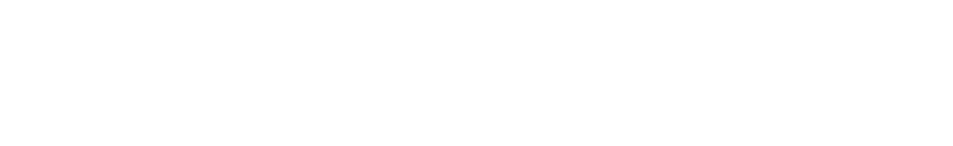
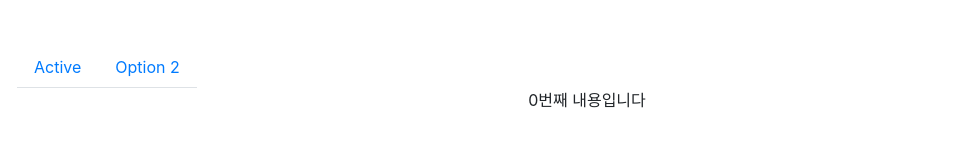
Before and after one commit to Gyubam/reactProject, a React (Create React App) app in the folder shop/: page /detail/1 in a window 1280 px wide. Shown: the part 532-678 px from the top of the page, without its empty margins (53-1006 px from the left). Built offline with nearby package versions, Linux system fonts and the light colour scheme.

Commit message:
tap 기능, 스위치 애니메이션

```diff
--- a/shop/package.json
+++ b/shop/package.json
@@ -14,6 +14,7 @@
     "react-dom": "^17.0.2",
     "react-router-dom": "^5.2.0",
     "react-scripts": "5.0.0",
+    "react-transition-group": "^4.4.2",
     "styled-components": "^5.3.3",
     "web-vitals": "^2.1.4"
   },
--- a/shop/src/App.js
+++ b/shop/src/App.js
@@ -2,12 +2,16 @@
 import './App.css';
 import 'bootstrap/dist/css/bootstrap.min.css';
 import {Navbar, Container, Nav, NavDropdown, Jumbotron, Button} from 'react-bootstrap';
-import { useState } from 'react';
+import React, { useContext, useState } from 'react';
 import Data from './data.js';
 import Detail from './Detail.js';
 import axios from 'axios';
+import { Link, Route, Switch} from 'react-router-dom';
 
-import { Link, Route, Switch} from 'react-router-dom';
+// props 없이 값 공유하는 기능
+let 재고context = React.createContext();
+
+
 
 function App() {
 
@@ -52,6 +56,10 @@
                     </p>
                 </Jumbotron>
                 <div className='container'>
+
+                    <재고context.Provider value={재고}>
+
+
                     <div className='row'>
 
                         {
@@ -62,6 +70,9 @@
                             })
                         }
                     </div>
+
+                    </재고context.Provider>
+
                     <button className='btn btn-primary' onClick={()=>{
 
                         axios.get('https://codingapple1.github.io/shop/data2.json')
@@ -93,6 +104,9 @@
 }
 
 function Compo(props){
+
+    let 재고 = useContext(재고context);
+
     return(
         <div className='col-md-4'>
                   <img src={"https://codingapple1.github.io/shop/shoes"+ (props.index+1) +".jpg"} width="100%" />
--- a/shop/src/Detail.js
+++ b/shop/src/Detail.js
@@ -2,6 +2,9 @@
 import { useHistory, useParams } from 'react-router-dom';
 import styled from 'styled-components';
 import './Detail.scss';
+import { Button, Navbar, Nav, Tab } from 'react-bootstrap'
+import {CSSTransition} from 'react-transition-group'
+
 
 let 박스 = styled.div`
     padding : 20px;
@@ -14,6 +17,10 @@
 
 
     let [alert, alert변경] = useState(true);
+
+    let [누른탭, 누른탭변경] = useState(0);
+
+    let [스위치, 스위치변경] = useState(false);
 
 // 컴포넌트가 mount 되었을때, 컴포넌트가 update될때 특정코드실행
     useEffect(()=>{
@@ -61,11 +68,47 @@
                         }}>뒤로가기</button>
                         </div>
                     </div>
+
+                    <Nav className='mt-5' variant="tabs" defaultActiveKey="/link-0">
+                        <Nav.Item>
+                            <Nav.Link eventKey="link-0" onClick={() =>{스위치변경(false); 누른탭변경(0)}}>Active</Nav.Link>
+                        </Nav.Item>
+                        <Nav.Item>
+                            <Nav.Link eventKey="link-1" onClick={() =>{스위치변경(false); 누른탭변경(1)}}>Option 2</Nav.Link>
+                        </Nav.Item>
+                    </Nav>
+
                 </div>
+
+                {/* in = 애니메이션 켜는 스위치 , true면 동작, 클래스네임 임의 , 타임아웃 = 동작시간 */}
+                <CSSTransition in={스위치} classNames="wow" timeout={500}>
+                <TabContent 누른탭={누른탭} 스위치변경={스위치변경}></TabContent>
+                </CSSTransition>
             </div>
 
     );
 }
+
+function TabContent(props) {
+
+    useEffect( () => {
+        props.스위치변경(true);
+    });
+
+    if (props.누른탭 === 0) {
+        return <div>0번째 내용입니다</div>
+    }
+    else if (props.누른탭 === 1) {
+        return <div>1번째 내용입니다</div>
+    }
+    else if (props.누른탭 === 2) {
+        return <div>2번째 내용입니다</div>
+    }
+
+
+
+}
+
 
 function Info(props) {
     return(
--- a/shop/src/Detail.scss
+++ b/shop/src/Detail.scss
@@ -1,6 +1,19 @@
 
 
 $메인칼라 : #ff0000;
+
+// 애니메이션 시작 때 적용할 css
+.wow-enter {
+    // 투명도
+    opacity: 0;
+}
+
+// 애니메이션 동작 때 적용할 css
+.wow-enter-active {
+    opacity: 1;
+    transition: all 500ms;
+}
+
 
 .red {
     color: $메인칼라;
```
Also changed, not shown: 1 other file (tests, documents, lock files or other folders).
